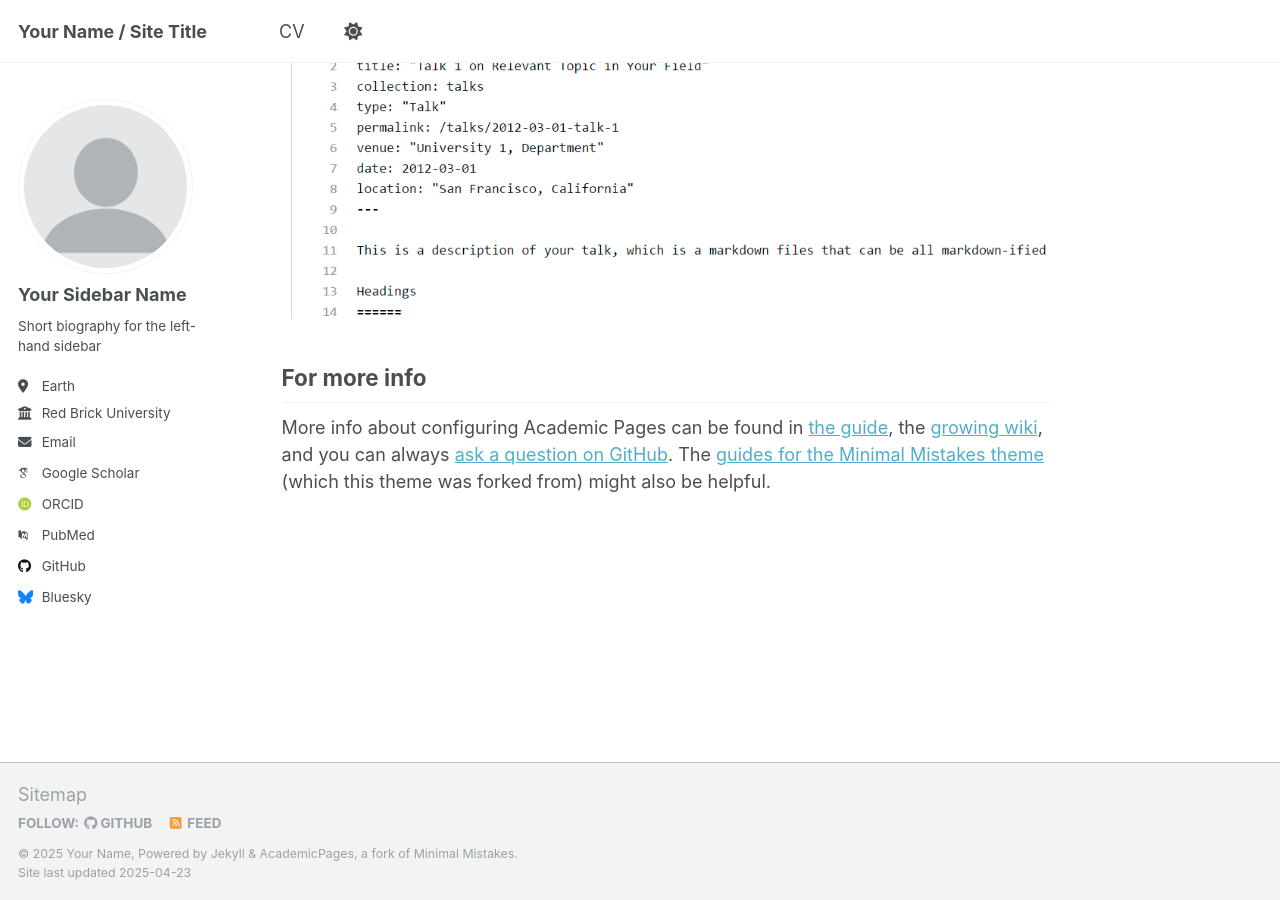
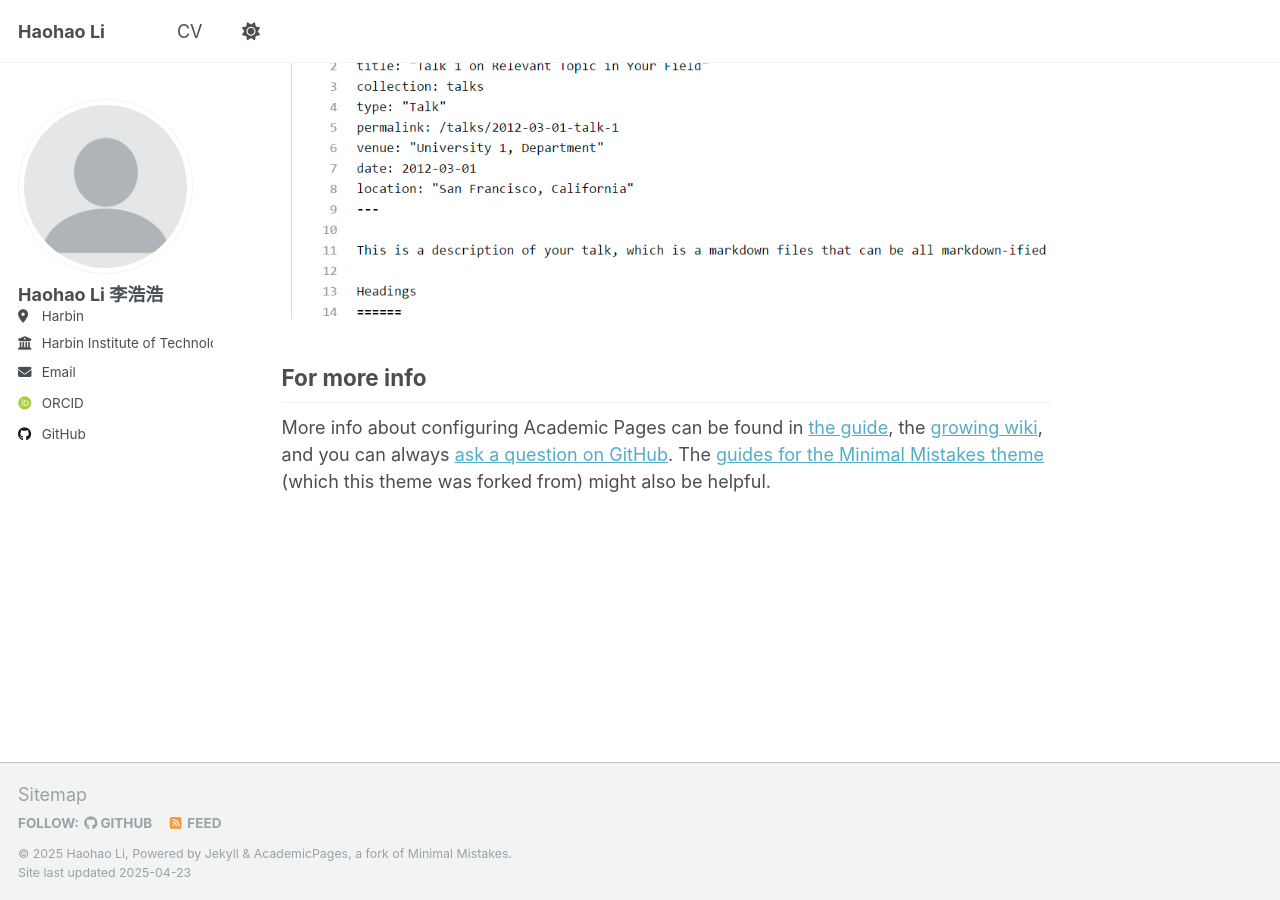
Before and after one commit to Harold9568/Harold9568.github.io, a Jekyll site: the page built from _pages/about.md, in a window 1280 px wide and 900 px high, scrolled down 2636 px. Built offline with Jekyll 4.4.1, drawn with Linux system fonts in a browser that asks for light colours; some web fonts are replaced.

Commit message:
Update _config.yml

```diff
--- a/_config.yml
+++ b/_config.yml
@@ -9,13 +9,13 @@
 # Basic Site Settings
 locale                   : "en-US"
 site_theme               : "default"
-title                    : "Your Name / Site Title"
+title                    : "Haohao Li"
 title_separator          : "-"
-name                     : &name "Your Name"
-description              : &description "personal description"
-url                      : https://academicpages.github.io # the base hostname & protocol for your site e.g. "https://[your GitHub username].github.io"
+name                     : &name "Haohao Li"
+description              : &description "PhD candidate"
+url                      : https://Harold9568.github.io # the base hostname & protocol for your site e.g. "https://[your GitHub username].github.io"
 baseurl                  : "" # the subpath of your site, e.g. "/blog"
-repository               : "academicpages/academicpages.github.io"
+repository               : "Harold9568/Harold9568.github.io"
 
 # Site Author - The following control what appear as part of the author content on the side bar.
 #               If a field is blank the icon and link will not appear, otherwise it will be shown.
@@ -23,21 +23,21 @@ repository               : "academicpages/academicpages.github.io"
 author:
   # Biographic information
   avatar           : "profile.png"
-  name             : "Your Sidebar Name"
+  name             : "Haohao Li 李浩浩"
   pronouns         : # example: "she/her"
-  bio              : "Short biography for the left-hand sidebar"
-  location         : "Earth"
-  employer         : "Red Brick University"
+  bio              : # "Short biography for the left-hand sidebar"
+  location         : "Harbin"
+  employer         : "Harbin Institute of Technology"
   uri              : # URL
-  email            : "none@example.org"
+  email            : "haohao9568@outlook.com"
 
   # Academic websites
   arxiv            : # URL - Update with the correct link to your profile
-  googlescholar    : "https://scholar.google.com/citations?user=PS_CX0AAAAAJ"
+  googlescholar    : # "https://scholar.google.com/citations?user=PS_CX0AAAAAJ"
   impactstory      : # URL
-  orcid            : "http://orcid.org/yourorcidurl"
+  orcid            : "http://orcid.org/0000-0002-0161-3111"
   semantic         : # URL
-  pubmed           : "https://www.ncbi.nlm.nih.gov/pubmed/?term=john+snow"
+  pubmed           : # "https://www.ncbi.nlm.nih.gov/pubmed/?term=john+snow"
   researchgate     : # URL
   scopus           : # URL
 
@@ -45,12 +45,12 @@ author:
   bitbucket        : # Username - Update with your username on the site
   codepen          : # Username
   dribbble         : # Username
-  github           : "academicpages"
+  github           : "Harold9568"
   kaggle           : # Username
   stackoverflow    : # User number or user number and name (i.e., use "1" or "1/jeff-atwood")
 
   # Social media
-  bluesky          : "bsky.app" # Replace this with you Bluesky username
+  bluesky          : # "bsky.app" # Replace this with you Bluesky username
   facebook         : # Username
   flickr           : # Username
   foursquare       : # Username
@@ -230,16 +230,16 @@ collections:
 # These settings control how pages and collections are included in the site
 defaults:
   # _posts
-  - scope:
-      path: ""
-      type: posts
-    values:
-      layout: single
-      author_profile: true
-      read_time: true
-      comments: true
-      share: true
-      related: true
+  # - scope:
+  #     path: ""
+  #     type: posts
+  #   values:
+  #     layout: single
+  #     author_profile: true
+  #     read_time: true
+  #     comments: true
+  #     share: true
+  #     related: true
   # _pages
   - scope:
       path: ""
@@ -248,40 +248,40 @@ defaults:
       layout: single
       author_profile: true
   # _teaching
-  - scope:
-      path: ""
-      type: teaching
-    values:
-      layout: single
-      author_profile: true
-      share: true
-      comments: true
+  # - scope:
+  #     path: ""
+  #     type: teaching
+  #   values:
+  #     layout: single
+  #     author_profile: true
+  #     share: true
+  #     comments: true
   # _publications
-  - scope:
-      path: ""
-      type: publications
-    values:
-      layout: single
-      author_profile: true
-      share: true
-      comments: true
+  # - scope:
+  #     path: ""
+  #     type: publications
+  #   values:
+  #     layout: single
+  #     author_profile: true
+  #     share: true
+  #     comments: true
   # _portfolio
-  - scope:
-      path: ""
-      type: portfolio
-    values:
-      layout: single
-      author_profile: true
-      share: true
-      comment: true
+  # - scope:
+  #     path: ""
+  #     type: portfolio
+  #   values:
+  #     layout: single
+  #     author_profile: true
+  #     share: true
+  #     comment: true
   # _talks
-  - scope:
-      path: ""
-      type: talks
-    values:
-      layout: talk
-      author_profile: true
-      share: true
+  # - scope:
+  #     path: ""
+  #     type: talks
+  #   values:
+  #     layout: talk
+  #     author_profile: true
+  #     share: true
 
 
 # Sass/SCSS
```
